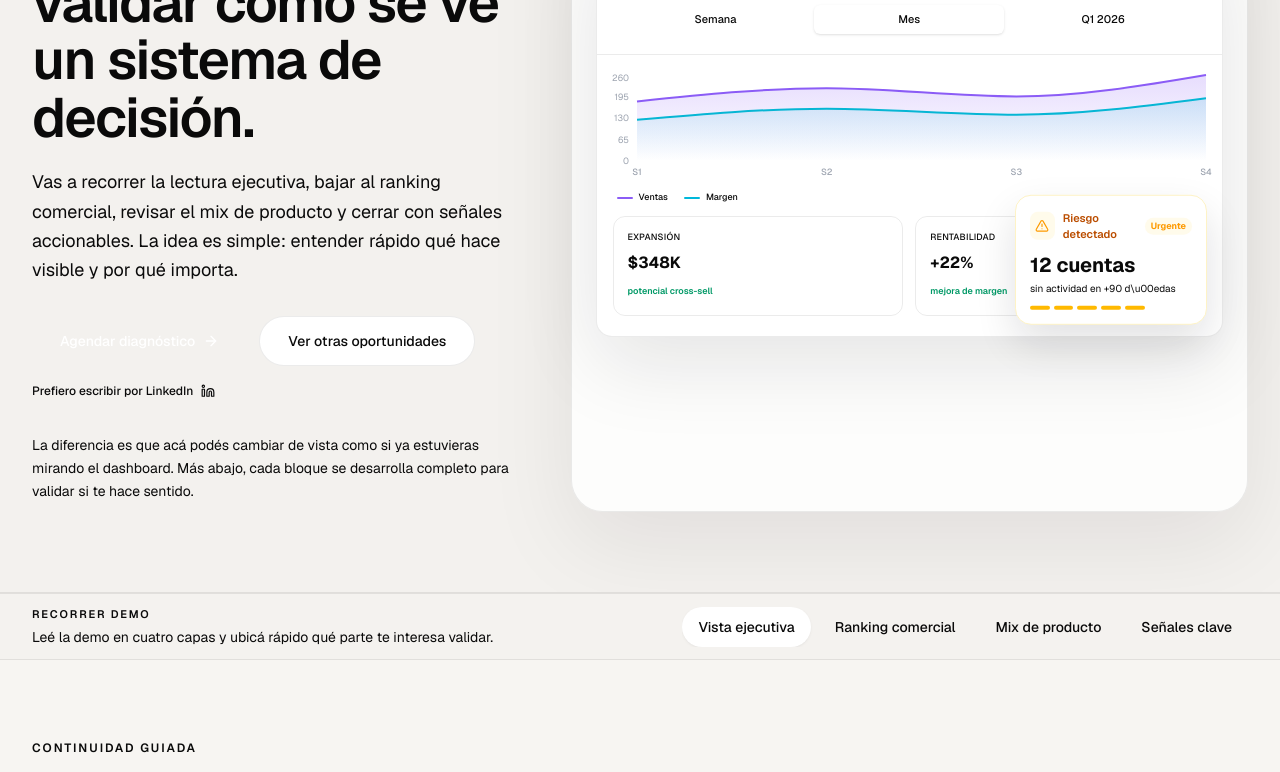
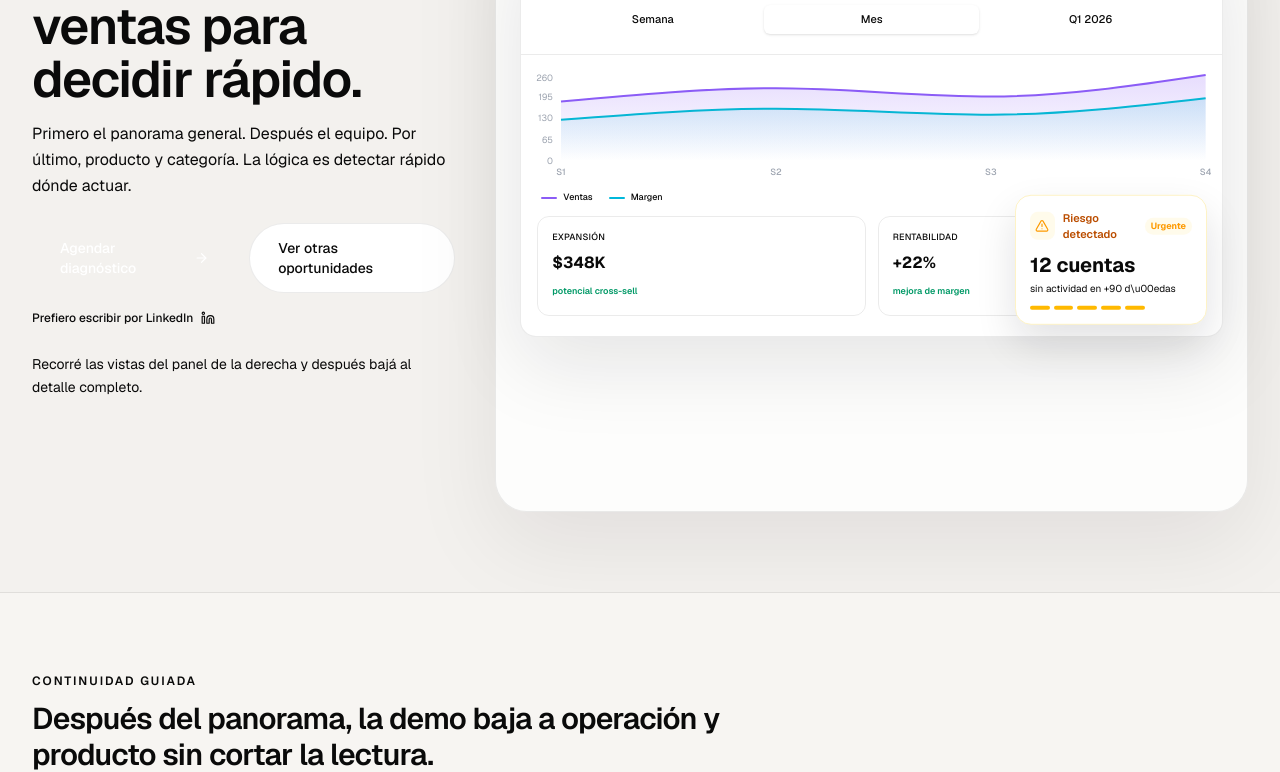
Before and after one commit to AluenIriarte/WebPage, a React (Vite) app: page /demo-dashboard in a window 1280 px wide. Shown: the part 420-1192 px from the top of the page. Built offline with nearby package versions, Linux system fonts and the light colour scheme.

Commit message:
Tighten demo hero copy and remove sticky nav

```diff
--- a/src/app/pages/DemoDashboard.tsx
+++ b/src/app/pages/DemoDashboard.tsx
@@ -25,9 +25,9 @@ const heroPreviewSections = [
 type HeroPreviewId = (typeof heroPreviewSections)[number]["id"];
 type SellerAvatarVariant = "wave" | "short" | "bun";
 const heroPreviewCopy: Record<HeroPreviewId, string> = {
-  "vista-ejecutiva": "Un encuadre inicial para leer el negocio en pocos segundos.",
-  "ranking-vendedores": "La misma lectura bajada al equipo para detectar dónde intervenir primero.",
-  "mix-producto": "La vista que separa volumen, margen y foco comercial sin salir de la demo.",
+  "vista-ejecutiva": 'Vista general para responder rápido: "¿Flotamos o nos hundimos?"',
+  "ranking-vendedores": "Vista por equipo, para saber quién cumple con el objetivo y quién necesita apoyo.",
+  "mix-producto": "Análisis por producto y categoría.",
 };
 
 const sellerRanking = [
@@ -308,59 +308,7 @@ function ProductSignalBoard() {
   );
 }
 
-function DemoStickyNav({
-  activeSection,
-  onAnchorClick,
-}: {
-  activeSection: DemoSectionId;
-  onAnchorClick: (event: MouseEvent<HTMLAnchorElement>, id: DemoSectionId) => void;
-}) {
-  return (
-    <div className="sticky top-20 z-40 border-y border-border/45 bg-[rgba(243,241,238,0.92)] backdrop-blur-xl">
-      <div className="mx-auto flex max-w-7xl flex-col gap-3 px-6 py-3 lg:flex-row lg:items-center lg:justify-between lg:px-8">
-        <div className="flex flex-col gap-1">
-          <span className="text-[11px] font-semibold uppercase tracking-[0.16em] text-muted-foreground/65">
-            Recorrer demo
-          </span>
-          <p className="text-sm text-muted-foreground">
-            Leé la demo en cuatro capas y ubicá rápido qué parte te interesa validar.
-          </p>
-        </div>
-
-        <div className="overflow-x-auto [-ms-overflow-style:none] [scrollbar-width:none] [&::-webkit-scrollbar]:hidden">
-          <div className="flex min-w-max gap-2">
-            {demoSections.map((section) => {
-              const isActive = activeSection === section.id;
-
-              return (
-                <a
-                  key={section.id}
-                  href={`#${section.id}`}
-                  onClick={(event) => onAnchorClick(event, section.id)}
-                  className={`relative rounded-full px-4 py-2.5 text-sm font-medium transition-colors ${
-                    isActive ? "text-foreground" : "text-muted-foreground hover:text-foreground"
-                  }`}
-                >
-                  {isActive && (
-                    <motion.span
-                      layoutId="demo-nav-pill"
-                      className="absolute inset-0 rounded-full bg-white shadow-sm shadow-black/[0.05]"
-                      transition={{ type: "spring", bounce: 0.2, duration: 0.4 }}
-                    />
-                  )}
-                  <span className="relative z-10">{section.label}</span>
-                </a>
-              );
-            })}
-          </div>
-        </div>
-      </div>
-    </div>
-  );
-}
-
 export function DemoDashboard() {
-  const [activeSection, setActiveSection] = useState<DemoSectionId>("vista-ejecutiva");
   const [heroPreview, setHeroPreview] = useState<HeroPreviewId>("vista-ejecutiva");
 
   useEffect(() => {
@@ -369,48 +317,13 @@ export function DemoDashboard() {
 
   useEffect(() => {
     const currentHash = window.location.hash.replace("#", "");
-    if (demoSections.some((section) => section.id === currentHash)) {
-      setActiveSection(currentHash as DemoSectionId);
-    }
-
     if (heroPreviewSections.some((section) => section.id === currentHash)) {
       setHeroPreview(currentHash as HeroPreviewId);
     }
   }, []);
 
-  useEffect(() => {
-    const sections = demoSections
-      .map((section) => document.getElementById(section.id))
-      .filter((section): section is HTMLElement => Boolean(section));
-
-    const observer = new IntersectionObserver(
-      (entries) => {
-        const visibleEntries = entries.filter((entry) => entry.isIntersecting);
-        if (!visibleEntries.length) {
-          return;
-        }
-
-        visibleEntries.sort(
-          (left, right) =>
-            Math.abs(left.boundingClientRect.top - 160) - Math.abs(right.boundingClientRect.top - 160),
-        );
-
-        setActiveSection(visibleEntries[0].target.id as DemoSectionId);
-      },
-      {
-        rootMargin: "-22% 0px -58% 0px",
-        threshold: [0.18, 0.4, 0.68],
-      },
-    );
-
-    sections.forEach((section) => observer.observe(section));
-
-    return () => observer.disconnect();
-  }, []);
-
   const handleAnchorClick = (event: MouseEvent<HTMLAnchorElement>, id: DemoSectionId) => {
     event.preventDefault();
-    setActiveSection(id);
     document.getElementById(id)?.scrollIntoView({ behavior: "smooth", block: "start" });
     window.history.replaceState(null, "", `#${id}`);
   };
@@ -439,26 +352,25 @@ export function DemoDashboard() {
           />
 
           <div className="mx-auto max-w-7xl px-6 lg:px-8">
-            <div className="grid gap-12 lg:grid-cols-[minmax(0,0.84fr)_minmax(0,1.16fr)] lg:items-center">
+            <div className="grid gap-10 lg:grid-cols-[minmax(0,0.72fr)_minmax(0,1.28fr)] lg:items-center">
               <motion.div
                 initial={{ opacity: 0, y: 24 }}
                 animate={{ opacity: 1, y: 0 }}
                 transition={{ duration: 0.7, ease: [0.22, 1, 0.36, 1] }}
-                className="space-y-8"
+                className="space-y-6"
               >
                 <div className="inline-flex items-center gap-2 rounded-full border border-accent/15 bg-white/75 px-4 py-2">
                   <TrendingUp className="h-3.5 w-3.5 text-accent" />
                   <span className="text-xs font-semibold tracking-[0.12em] text-accent">Demo guiada</span>
                 </div>
 
-                <div className="space-y-5">
-                  <h1 className="max-w-3xl text-4xl font-semibold leading-[1.05] tracking-tight text-foreground md:text-5xl lg:text-[3.45rem]">
-                    Esto no es un reporte lindo. Es una demo para validar cómo se ve un sistema de decisión.
+                <div className="space-y-4">
+                  <h1 className="max-w-xl text-4xl font-semibold leading-[1.02] tracking-tight text-foreground md:text-[3.2rem]">
+                    Así se ve un dashboard de ventas para decidir rápido.
                   </h1>
-                  <p className="max-w-2xl text-lg leading-relaxed text-muted-foreground">
-                    Vas a recorrer la lectura ejecutiva, bajar al ranking comercial, revisar el mix
-                    de producto y cerrar con señales accionables. La idea es simple: entender rápido
-                    qué hace visible y por qué importa.
+                  <p className="max-w-lg text-base leading-relaxed text-muted-foreground">
+                    Primero el panorama general. Después el equipo. Por último, producto y categoría.
+                    La lógica es detectar rápido dónde actuar.
                   </p>
                 </div>
 
@@ -492,9 +404,8 @@ export function DemoDashboard() {
                   </a>
                 </div>
 
-                <p className="max-w-xl text-sm leading-relaxed text-muted-foreground">
-                  La diferencia es que acá podés cambiar de vista como si ya estuvieras mirando el dashboard.
-                  Más abajo, cada bloque se desarrolla completo para validar si te hace sentido.
+                <p className="max-w-md text-sm leading-relaxed text-muted-foreground">
+                  Recorré las vistas del panel de la derecha y después bajá al detalle completo.
                 </p>
               </motion.div>
 
@@ -563,8 +474,6 @@ export function DemoDashboard() {
             </div>
           </div>
         </section>
-
-        <DemoStickyNav activeSection={activeSection} onAnchorClick={handleAnchorClick} />
 
         <section className="bg-[#F7F5F2] py-16 lg:py-20">
           <div className="mx-auto max-w-7xl px-6 lg:px-8">
```
